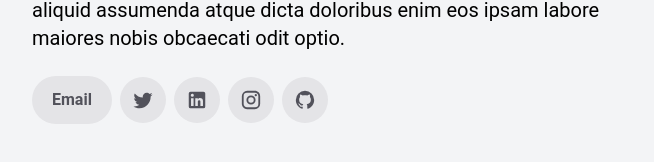
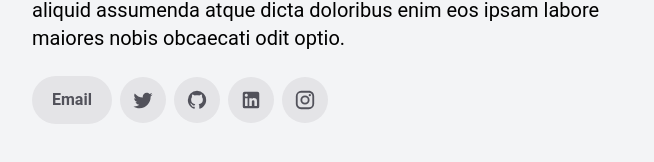
Before and after one commit to mucahitnezir/personal-website, a Next.js app: page / in a window 1280 px wide. Shown: the part 212-374 px from the top of the page, without its empty margins (304-958 px from the left). Built offline with nearby package versions, Linux system fonts and the light colour scheme.

Commit message:
Change the sorting of social icons

```diff
--- a/components/social.js
+++ b/components/social.js
@@ -35,6 +35,10 @@ function Social() {
           <Icon icon={mdiTwitter} title="Twitter" />
         </SocialButton>
 
+        <SocialButton href={github}>
+          <Icon icon={mdiGithub} title="GitHub" />
+        </SocialButton>
+
         <SocialButton href={linkedin}>
           <Icon icon={mdiLinkedin} title="Linkedin" />
         </SocialButton>
@@ -42,10 +46,6 @@ function Social() {
         <SocialButton href={instagram}>
           <Icon icon={mdiInstagram} title="Instagram" />
         </SocialButton>
-
-        <SocialButton href={github}>
-          <Icon icon={mdiGithub} title="GitHub" />
-        </SocialButton>
       </div>
     </div>
   )
```
